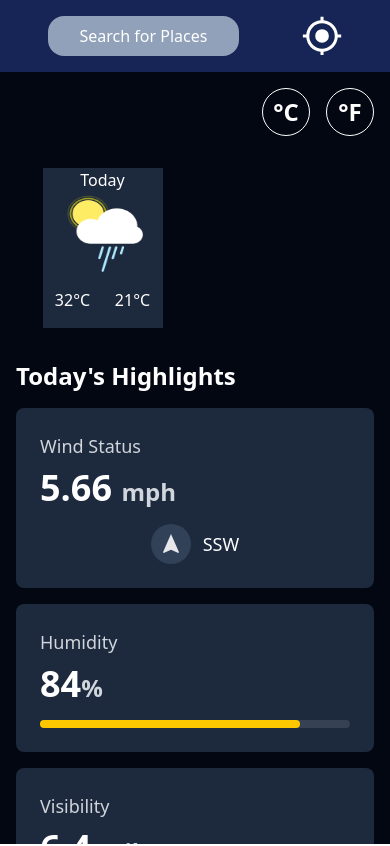
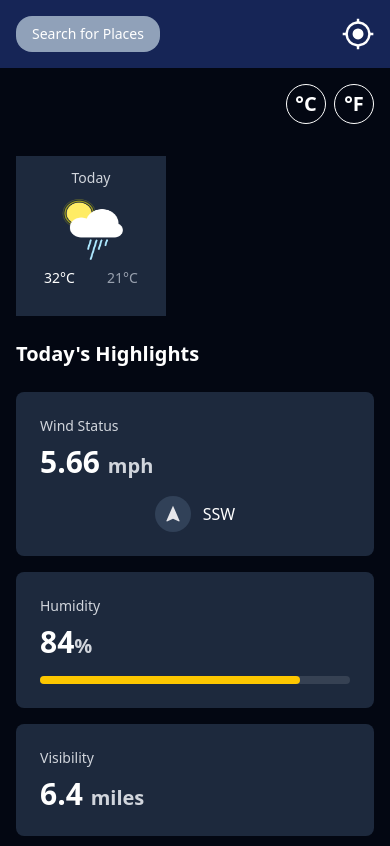
Before and after one commit to zambrano30/mini-proyecto-2, a React (Vite) app: page / in a window 390 px wide. Shown: the top 846 px of the page. Built offline with nearby package versions, Linux system fonts and the light colour scheme; no server answers; grey boxes are pictures that could not be loaded.

Commit message:
Refactor TodayInformation component for improved layout and responsiveness

```diff
--- a/src/Components/TodayInformation.jsx
+++ b/src/Components/TodayInformation.jsx
@@ -31,7 +31,6 @@ export const TodayInformation = () => {
     '50d': '50d.png', // mist day
     '50n': '50n.png', // mist night
   };
-
 
   const getCurrentWeather = async (lat, lon) => {
     try {
@@ -73,7 +72,7 @@ export const TodayInformation = () => {
         }
       });
       setSearchResults(response.data);
-      console.log('Search results:', response.data); // Para debugging
+      console.log('Search results:', response.data);
     } catch (error) {
       console.error('Error searching city:', error);
     }
@@ -86,27 +85,25 @@ export const TodayInformation = () => {
     setIsModalOpen(false);
   };
 
-
-
   useEffect(() => {
     getCurrentWeather(location.lat, location.lon);
   }, [location]);
+
   return (
-    <div className="h-screen bg-gray-950 grid lg:grid-cols-[400px_1fr] overflow-hidden">
-      <aside className="bg-blue-950 lg:bg-opacity-50 flex flex-col">
-        <section className="flex justify-around p-4">
+    <div className="min-h-screen lg:h-screen bg-gray-950 flex flex-col lg:grid lg:grid-cols-[400px_1fr]">
+      <aside className="bg-blue-950 lg:bg-opacity-50 flex flex-col p-4 lg:p-6 min-w-0">
+        <section className="flex justify-between gap-2">
           <button
             onClick={() => setIsModalOpen(true)}
-            className="bg-slate-400 px-8 py-2 rounded-2xl text-white hover:bg-slate-500 transition-colors"
+            className="bg-slate-400 px-4 sm:px-6 py-2 rounded-2xl text-white hover:bg-slate-500 transition-colors text-sm sm:text-base whitespace-nowrap"
           >
             Search for Places
           </button>
-          <button onClick={handleLocationClick} className="hover:opacity-80 transition-opacity">
-            <img src="../location.svg" alt="Get current location" className="size-10" />
+          <button onClick={handleLocationClick} className="hover:opacity-80 transition-opacity shrink-0">
+            <img src="../location.svg" alt="Get current location" className="size-8 sm:size-10" />
           </button>
         </section>
 
-        {/* Modal de búsqueda */}
         <SearchModal
           isOpen={isModalOpen}
           onClose={() => setIsModalOpen(false)}
@@ -116,7 +113,8 @@ export const TodayInformation = () => {
           handleSearch={handleSearch}
           handleCitySelect={handleCitySelect}
         />
-        <div className="relative flex-grow">
+
+        <div className="relative flex-grow overflow-hidden">
           <img
             src=".//Cloud-background.png"
             alt="Nubes de fondo"
@@ -128,88 +126,88 @@ export const TodayInformation = () => {
                 <img
                   src={weatherIcons[weather.weather[0].icon]}
                   alt={weather.weather[0].description}
-                  className="w-52 h-52 my-10"
+                  className="w-40 sm:w-52 h-40 sm:h-52 my-6 sm:my-10"
                 />
               </div>
-              <h2 className="text-center text-9xl font-bold text-white">
-                {Math.round(weather.main.temp)}<span className="text-6xl relative bottom-8 right-3">°C</span>
+              <h2 className="text-center text-7xl sm:text-9xl font-bold text-white">
+                {Math.round(weather.main.temp)}<span className="text-4xl sm:text-6xl relative bottom-6 sm:bottom-8 right-2 sm:right-3">°C</span>
               </h2>
-              <p className="text-center text-gray-200 mt-2 text-4xl capitalize">
+              <p className="text-center text-gray-200 mt-2 text-3xl sm:text-4xl capitalize">
                 {weather.weather[0].description}
               </p>
-              <div className="flex justify-center gap-8 mt-4 text-gray-200">
+              <div className="flex justify-center gap-4 sm:gap-8 mt-4 text-gray-200 text-sm sm:text-base">
                 <p>Today</p>
                 <p>{new Date().toLocaleDateString('en-US', { weekday: 'short', month: 'short', day: 'numeric' })}</p>
               </div>
               <div className="flex justify-center text-gray-100 mt-4 mb-2 gap-2">
-                <img src=".//location_on.svg" alt="" className="size-5" />
-                <p>{weather.name}</p>
+                <img src=".//location_on.svg" alt="" className="size-4 sm:size-5" />
+                <p className="text-sm sm:text-base">{weather.name}</p>
               </div>
             </div>
           )}
         </div>
       </aside>
 
-      <main className="bg-gray-950 bg-opacity-50 flex flex-col h-screen">
-        <div className="flex-1 overflow-y-auto lg:px-24">
+      <main className="bg-gray-950 bg-opacity-50 flex-1">
+        <div className="p-4 lg:p-10">
           {/* Sección superior con el pronóstico */}
-          <section className="p-4 md:p-6 lg:p-8">
-            <section className="flex justify-end font-bold text-white gap-4">
-              <section className="border rounded-full text-2xl flex items-center justify-center size-12 hover:bg-slate-800 cursor-pointer transition-colors">
+          <section className="mb-6 sm:mb-8">
+            <section className="flex justify-end font-bold text-white gap-2 sm:gap-4 mb-8">
+              <section className="border rounded-full text-xl sm:text-2xl flex items-center justify-center w-10 h-10 sm:w-12 sm:h-12 hover:bg-slate-800 cursor-pointer transition-colors">
                 °C
               </section>
-              <section className="border rounded-full text-2xl flex items-center justify-center size-12 hover:bg-slate-800 cursor-pointer transition-colors">
+              <section className="border rounded-full text-xl sm:text-2xl flex items-center justify-center w-10 h-10 sm:w-12 sm:h-12 hover:bg-slate-800 cursor-pointer transition-colors">
                 °F
               </section>
             </section>
-            <section className="grid grid-cols-2 md:grid-cols-3 lg:grid-cols-5 place-content-center place-items-center gap-3 md:gap-4 lg:gap-6 text-white text-center mt-8">
-              <section className="bg-slate-800 w-30 h-40">
-                <p>Today</p>
+            <section className="grid grid-cols-2 sm:grid-cols-3 lg:grid-cols-5 gap-3 sm:gap-4 lg:gap-6 text-white text-center">
+              <section className="bg-slate-800 w-full max-w-[150px] h-40 p-3 sm:p-4">
+                <p className="text-sm sm:text-base text-gray-300">Today</p>
                 <img
-                  className="size-20 mx-auto"
+                  className="size-16 sm:size-20 mx-auto my-2"
                   src="09d.png"
                   alt="Weather icon"
                 />
-                <div className="flex justify-around mt-4">
-                  <p>32°C</p>
-                  <p>21°C</p>
+                <div className="flex justify-around mt-2">
+                  <p className="text-sm sm:text-base">32°C</p>
+                  <p className="text-sm sm:text-base text-gray-400">21°C</p>
                 </div>
               </section>
             </section>
           </section>
 
           {/* Sección inferior con los highlights */}
-          <section className="text-white p-4 md:p-6 lg:p-8">
-            <h2 className="text-2xl font-bold mb-4 md:mb-6">Today's Highlights</h2>
-            <div className="grid md:grid-cols-2 gap-4 mb-4">
-              <section className="bg-slate-800 p-6 rounded-lg hover:bg-slate-700 transition-colors">
-                <p className="text-lg text-gray-300 mb-2">Wind Status</p>
-                <p className="text-4xl font-bold mb-4">5.66 <span className="text-2xl text-gray-300">mph</span></p>
+          <section className="text-white">
+            <h2 className="text-xl sm:text-2xl font-bold mb-6">Today's Highlights</h2>
+            <div className="grid sm:grid-cols-2 gap-4 sm:gap-6 mb-6">
+              <section className="bg-slate-800 p-6 sm:p-8 rounded-lg hover:bg-slate-700 transition-colors">
+                <p className="text-sm sm:text-base text-gray-300 mb-2">Wind Status</p>
+                <p className="text-3xl sm:text-4xl font-bold mb-4 sm:mb-6">5.66 <span className="text-xl sm:text-2xl text-gray-300">mph</span></p>
                 <div className="flex justify-center items-center gap-3">
                   <div className="bg-slate-700 p-2 rounded-full">
-                    <img src="./navigation.svg" alt="" className="size-6" />
+                    <img src="./navigation.svg" alt="" className="size-5 sm:size-6" />
                   </div>
-                  <p className="text-lg">SSW</p>
+                  <p className="text-base sm:text-lg">SSW</p>
                 </div>
               </section>
-              <section className="bg-slate-800 p-6 rounded-lg hover:bg-slate-700 transition-colors">
-                <p className="text-lg text-gray-300 mb-2">Humidity</p>
-                <p className="text-4xl font-bold mb-4">84<span className="text-2xl text-gray-300">%</span></p>
+              <section className="bg-slate-800 p-6 sm:p-8 rounded-lg hover:bg-slate-700 transition-colors">
+                <p className="text-sm sm:text-base text-gray-300 mb-2">Humidity</p>
+                <p className="text-3xl sm:text-4xl font-bold mb-4 sm:mb-6">84<span className="text-xl sm:text-2xl text-gray-300">%</span></p>
                 <div className="w-full bg-gray-700 rounded-full h-2">
                   <div className="bg-yellow-400 h-2 rounded-full transition-all duration-500" style={{ width: '84%' }}></div>
                 </div>
               </section>
-              <section className="bg-slate-800 p-6 rounded-lg hover:bg-slate-700 transition-colors">
-                <p className="text-lg text-gray-300 mb-2">Visibility</p>
-                <p className="text-4xl font-bold">6.4 <span className="text-2xl text-gray-300">miles</span></p>
+              <section className="bg-slate-800 p-6 sm:p-8 rounded-lg hover:bg-slate-700 transition-colors">
+                <p className="text-sm sm:text-base text-gray-300 mb-2">Visibility</p>
+                <p className="text-3xl sm:text-4xl font-bold">6.4 <span className="text-xl sm:text-2xl text-gray-300">miles</span></p>
               </section>
-              <section className="bg-slate-800 p-6 rounded-lg hover:bg-slate-700 transition-colors">
-                <p className="text-lg text-gray-300 mb-2">Air Pressure</p>
-                <p className="text-4xl font-bold">998 <span className="text-2xl text-gray-300">mb</span></p>
+              <section className="bg-slate-800 p-6 sm:p-8 rounded-lg hover:bg-slate-700 transition-colors">
+                <p className="text-sm sm:text-base text-gray-300 mb-2">Air Pressure</p>
+                <p className="text-3xl sm:text-4xl font-bold">998 <span className="text-xl sm:text-2xl text-gray-300">mb</span></p>
               </section>
             </div>
-            <footer className="text-white text-center py-4">
-              <p>Developed by <span className="font-semibold">Christopher Zambrano</span></p>
+            <footer className="text-white text-center pb-4">
+              <p className="text-sm sm:text-base">Developed by <span className="font-semibold">Christopher Zambrano</span></p>
             </footer>
           </section>
         </div>
```
